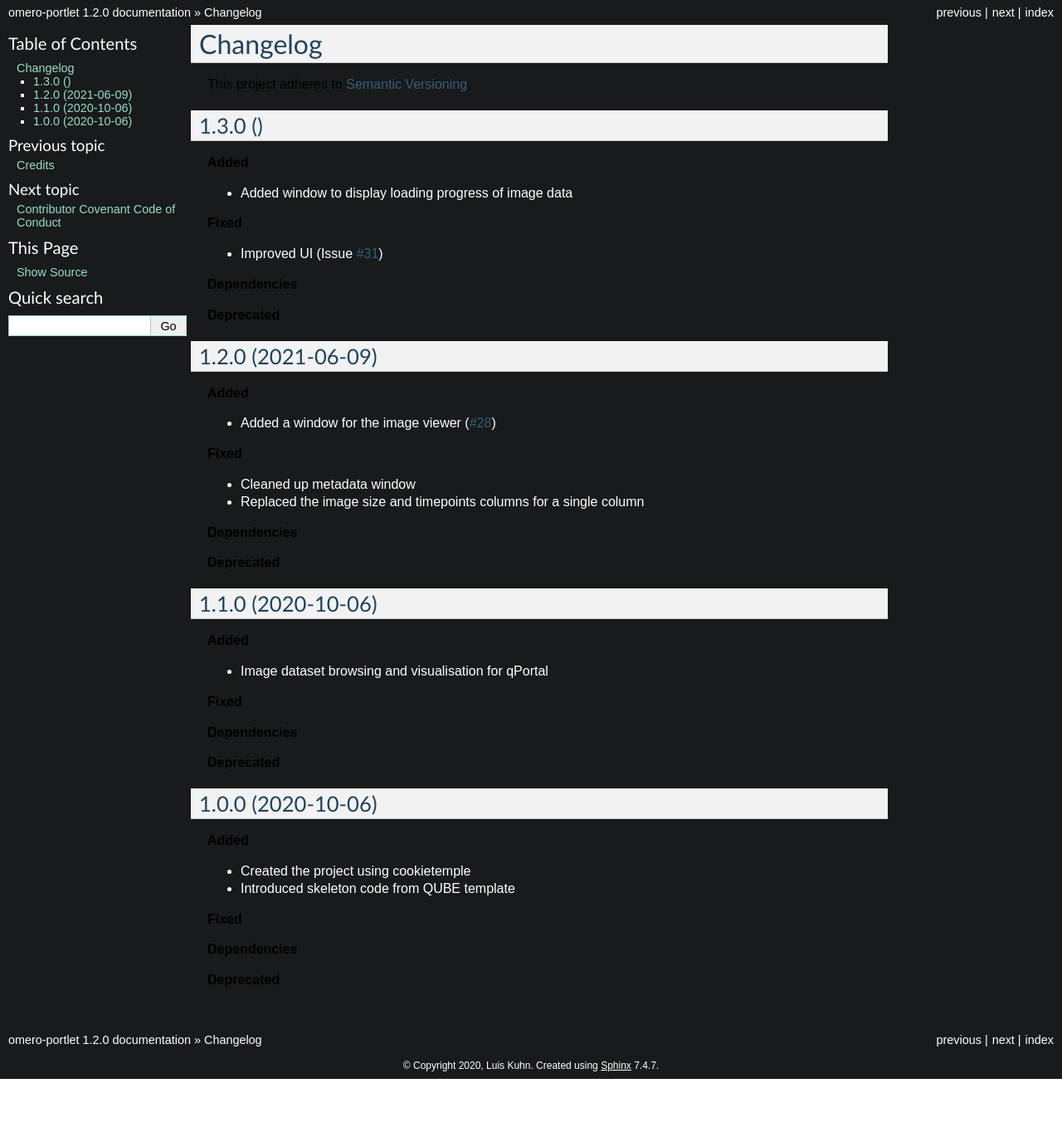
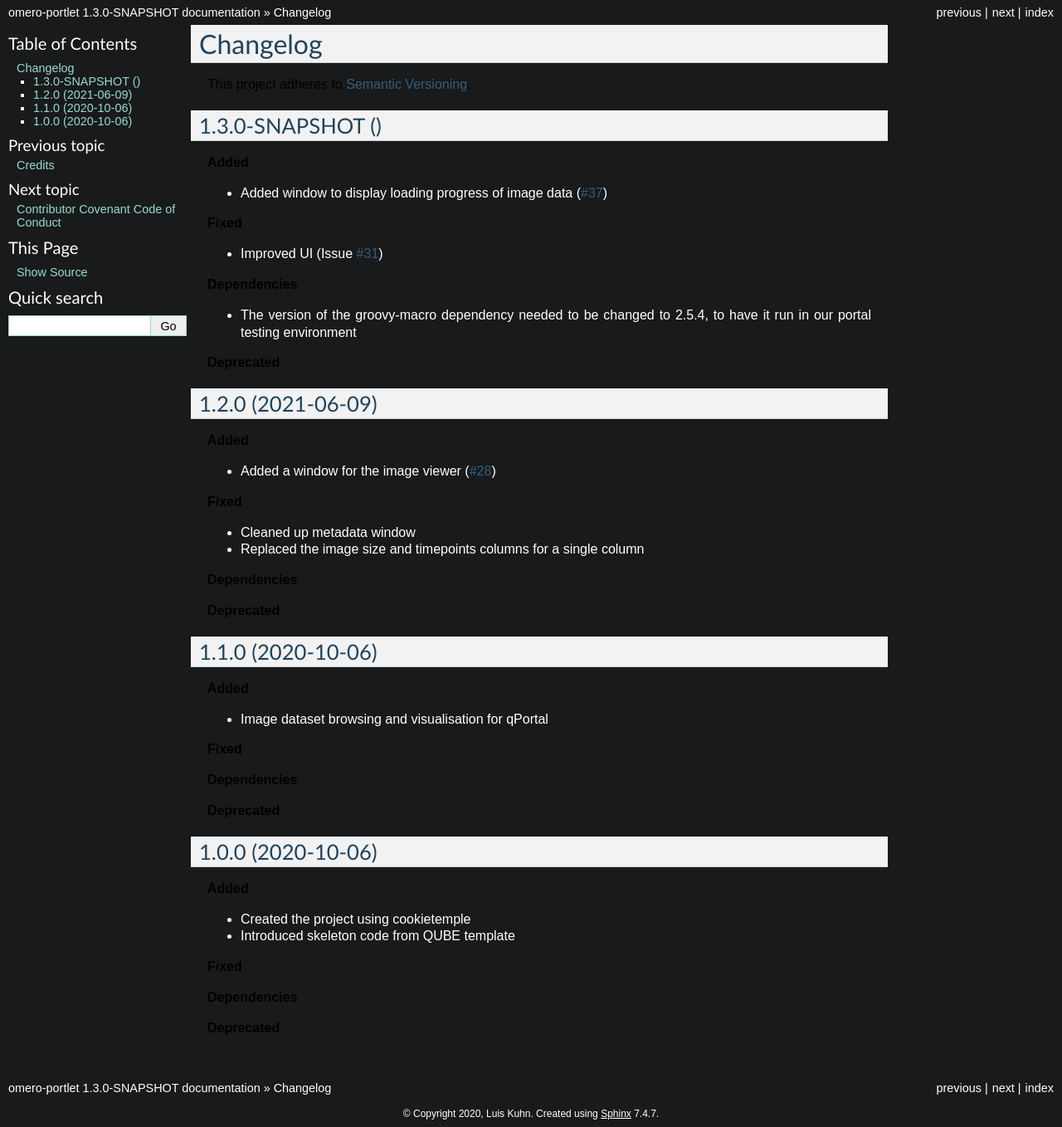
Before and after one commit to qbicsoftware/omero-portlet, a Sphinx documentation site: the page built from docs/changelog.rst, in a window 1280 px wide. Shown: the whole page at 83% size. Built offline with Sphinx 7.4.7, drawn with Linux system fonts in a browser that asks for light colours; before the commit the page ends 1300 px from its top, so only the background shows below that.

Commit message:
included feedback

```diff
--- a/CHANGELOG.rst
+++ b/CHANGELOG.rst
@@ -4,18 +4,20 @@ Changelog
 
 This project adheres to `Semantic Versioning <https://semver.org/>`_.
 
-1.3.0 ()
+1.3.0-SNAPSHOT ()
 ------------------
 
 **Added**
 
-* Added window to display loading progress of image data
+* Added window to display loading progress of image data (`#37 <https://github.com/qbicsoftware/omero-portlet/pull/37>`_)
 
 **Fixed**
 
 * Improved UI (Issue `#31 <https://github.com/qbicsoftware/omero-portlet/issues/31>`_)
 
 **Dependencies**
+
+* The version of the groovy-macro dependency needed to be changed to 2.5.4, to have it run in our portal testing environment
 
 **Deprecated**
 
--- a/docs/conf.py
+++ b/docs/conf.py
@@ -55,9 +55,9 @@ author = "Luis Kuhn"
 # the built documents.
 #
 # The short X.Y version.
-version = '1.2.0'
+version = '1.3.0-SNAPSHOT'
 # The full version, including alpha/beta/rc tags.
-release = '1.2.0'
+release = '1.3.0-SNAPSHOT'
 
 # The language for content autogenerated by Sphinx. Refer to documentation
 # for a list of supported languages.
--- a/pom.xml
+++ b/pom.xml
@@ -12,7 +12,7 @@
 	</parent>
 
 	<artifactId>omero-portlet</artifactId>
-	<version>1.2.0</version> <!-- <<QUBE_FORCE_BUMP>> -->
+	<version>1.3.0-SNAPSHOT</version> <!-- <<QUBE_FORCE_BUMP>> -->
 	<name>omero-portlet</name>
 	<url>http://github.com/qbicsoftware/omero-portlet</url>
 	<description>Omero-portlet. A imaging visualisation portlet for qPortal.</description>
--- a/qube.cfg
+++ b/qube.cfg
@@ -1,5 +1,5 @@
 [bumpversion]
-current_version = 1.2.0
+current_version = 1.3.0-SNAPSHOT
 
 [bumpversion_files_whitelisted]
 dot_qube = .qube.yml
```
Also changed, not shown: .qube.yml, 1 other file.
